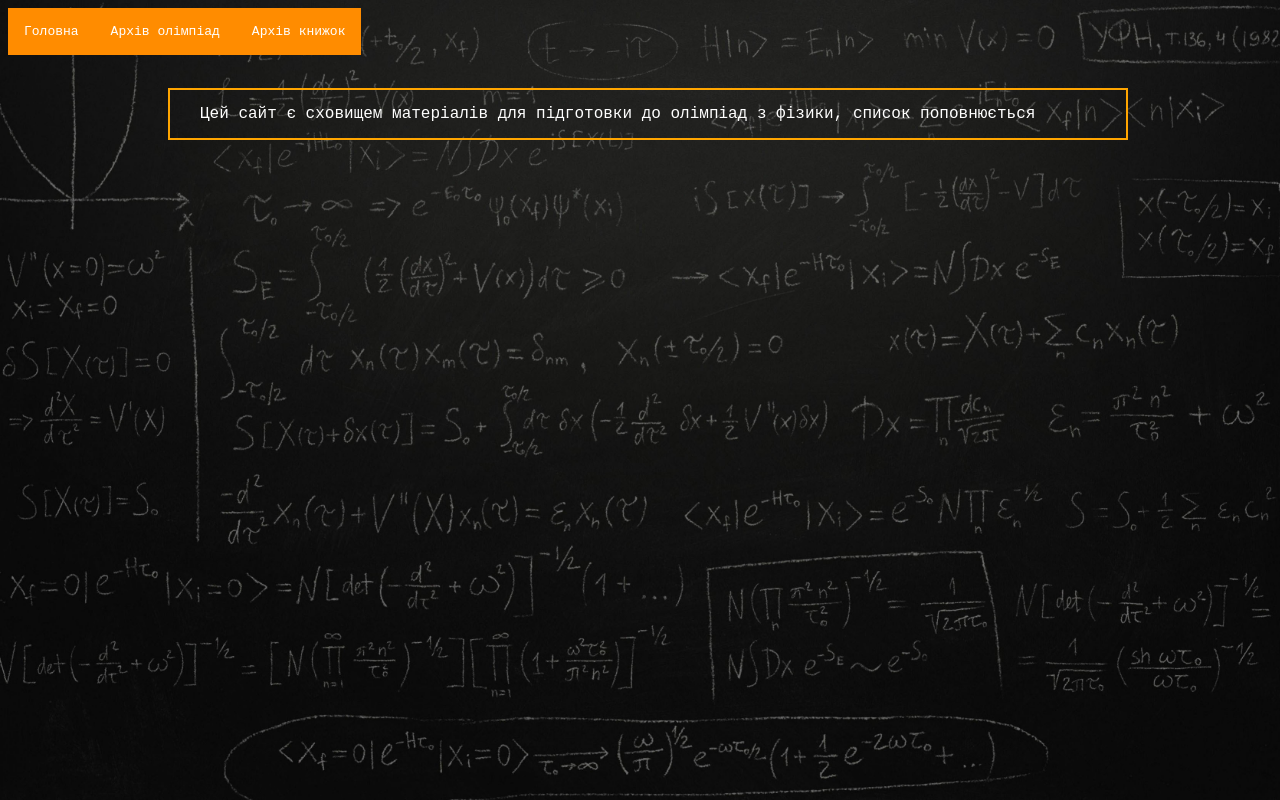
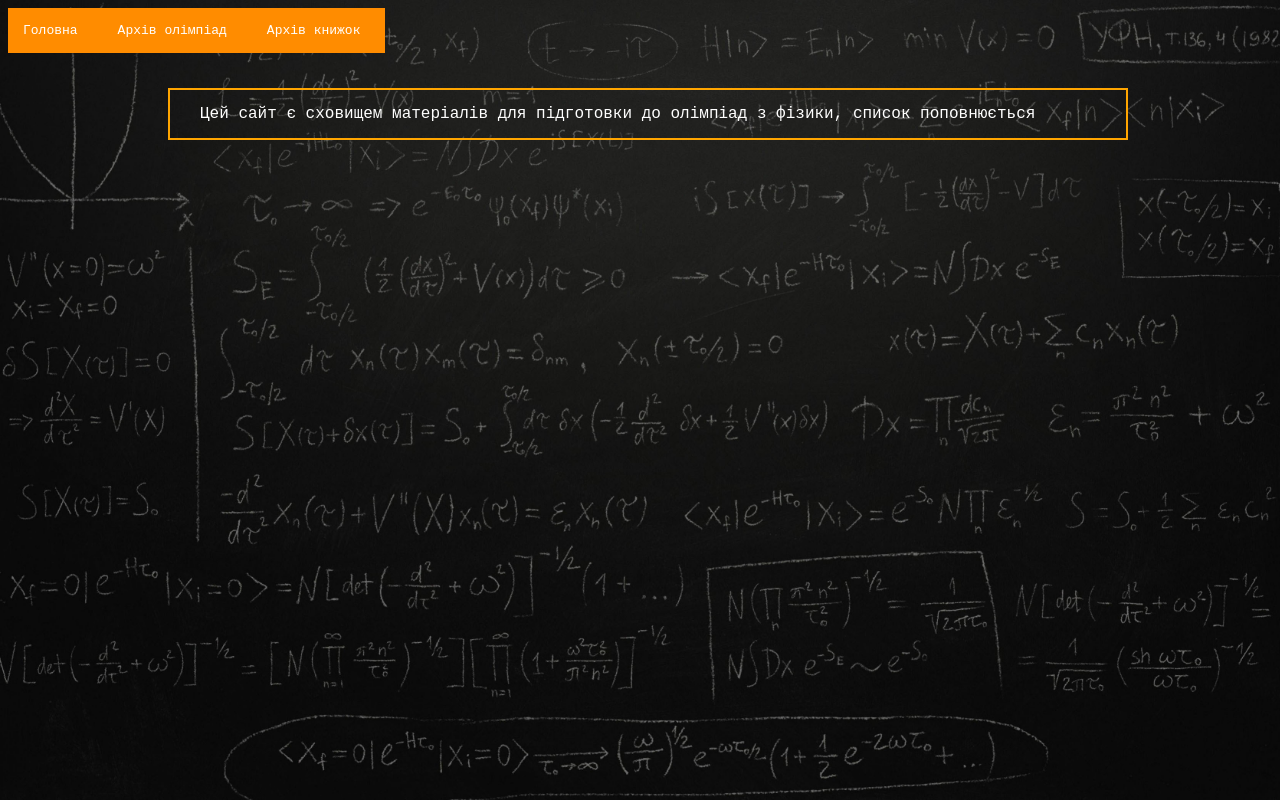
Before and after one commit to darttur/darttur.github.io, a plain HTML site: page main/index.html in a window 1280 px wide. Drawn offline with nearby package versions, Linux system fonts and the light colour scheme.

Commit message:
menu update

```diff
--- a/css/style.css
+++ b/css/style.css
@@ -54,8 +54,13 @@ body::-webkit-scrollbar-thumb {
     margin: 20px;
 }
 
-a {
+nav a {
     text-decoration: none;
+    display: block;
+    height: 30px;
+    padding-top: 15px;
+    padding-left: 15px;
+    padding-right: 25px;
 }
 
 nav {
@@ -74,7 +79,6 @@ li {
     background: darkorange;
     display: block;
     float: left;
-    padding: 1rem;
     position: relative;
     text-decoration: none;
     transition-duration: 0.5s;
@@ -101,7 +105,6 @@ ul li ul {
     min-width: 5rem;
     position: absolute;
     transition: all 0.5s ease;
-    margin-top: 1rem;
     left: 0;
     display: none;
 }
```
